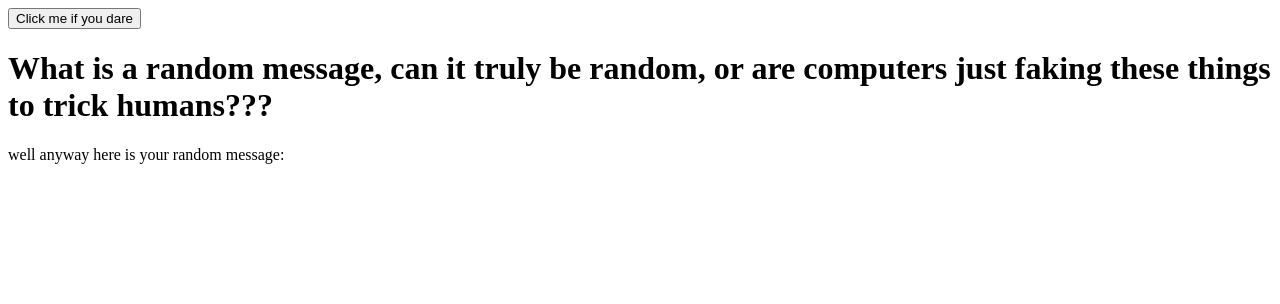
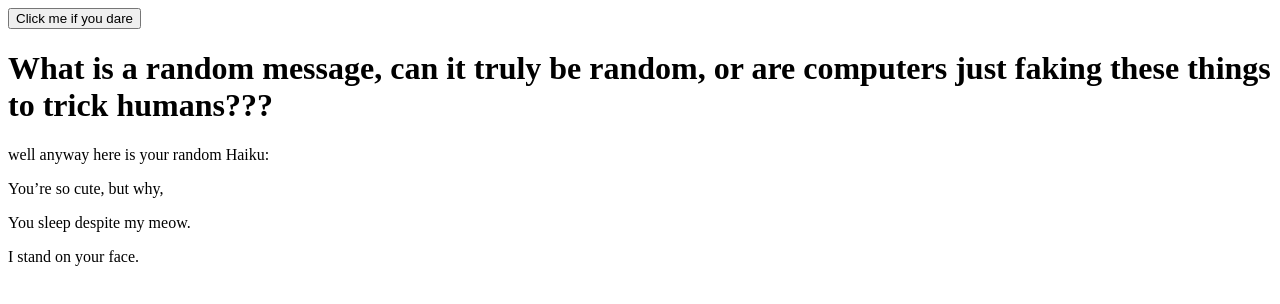
Before and after one commit to DsnirlJim/RDM-Message, a plain HTML site: page Index.html in a window 1280 px wide. Both pictures are taken after a click on the button "Click me if you dare". Drawn offline with Linux system fonts and the light colour scheme.

Commit message:
Random Haiku added

```diff
--- a/Index.html
+++ b/Index.html
@@ -6,12 +6,17 @@
     <title>Such good joke, very mature</title>
   </head>
   <body>
-    <button>Click me if you dare</button>
+    <button id="Joke">Click me if you dare</button>
     <h1>
       What is a random message, can it truly be random, or are computers just
       faking these things to trick humans???
     </h1>
-    <p>well anyway here is your random message:</p>
+    <p>well anyway here is your random Haiku:</p>
+    <div id="p1"></div>
+    <p></p>
+    <div id="p2"></div>
+    <p></p>
+    <div id="p3"></div>
     <script src="randomizer.js"></script>
   </body>
 </html>
--- a/randomizer.js
+++ b/randomizer.js
@@ -0,0 +1,57 @@
+let idx = 0;
+let idc = 0;
+let idk = 0;
+const poem = [
+  "You’re so cute, but why,",
+  "In the morning light,",
+  "I love you so much, ",
+  "Texting with my mom. ",
+  "The joy of sweet corn,",
+  "Over the wintry",
+  "Haikus are easy",
+  "The earth shakes",
+  "The apparition of these faces ",
+  "love between us is",
+  "O snail",
+  "I want to sleep",
+];
+const poem2 = [
+  " You sleep despite my meow.",
+  "Should I write a haiku for you?",
+  "But your love of cheese is wrong. ",
+  "I don’t think that emoji means",
+  "Taste of summer and butter.",
+  "Forest, winds howl in rage",
+  "But sometimes they don't make sense",
+  "just enough",
+  "in the crowd;",
+  "speech and breath. loving you is",
+  "Climb Mount Fuji,",
+  "Swat the flies",
+];
+const poem3 = [
+  "I stand on your face.",
+  "You can’t even read.",
+  "The smell makes me gag.",
+  "What she thinks it does.",
+  "I forgot to floss.",
+  "With no leaves to blow.",
+  "Refrigerator",
+  "to remind us. ",
+  "Petals on a wet, black bough.",
+  "a long river running.",
+  "But slowly, slowly!",
+  "Softly, please.",
+];
+
+document.querySelector("button").addEventListener("click", () => {
+  document.querySelector("#p1").innerHTML = poem[idx];
+  idx = Math.floor(Math.random() * 15) % poem.length;
+  console.log(idx);
+  document.querySelector("#p2").innerHTML = poem2[idk];
+  idk = Math.floor(Math.random() * 15) % poem2.length;
+  console.log(idk);
+  document.querySelector("#p3").innerHTML = poem3[idc];
+  idc = Math.floor(Math.random() * 15) % poem3.length;
+  console.log(idc);
+});
```
